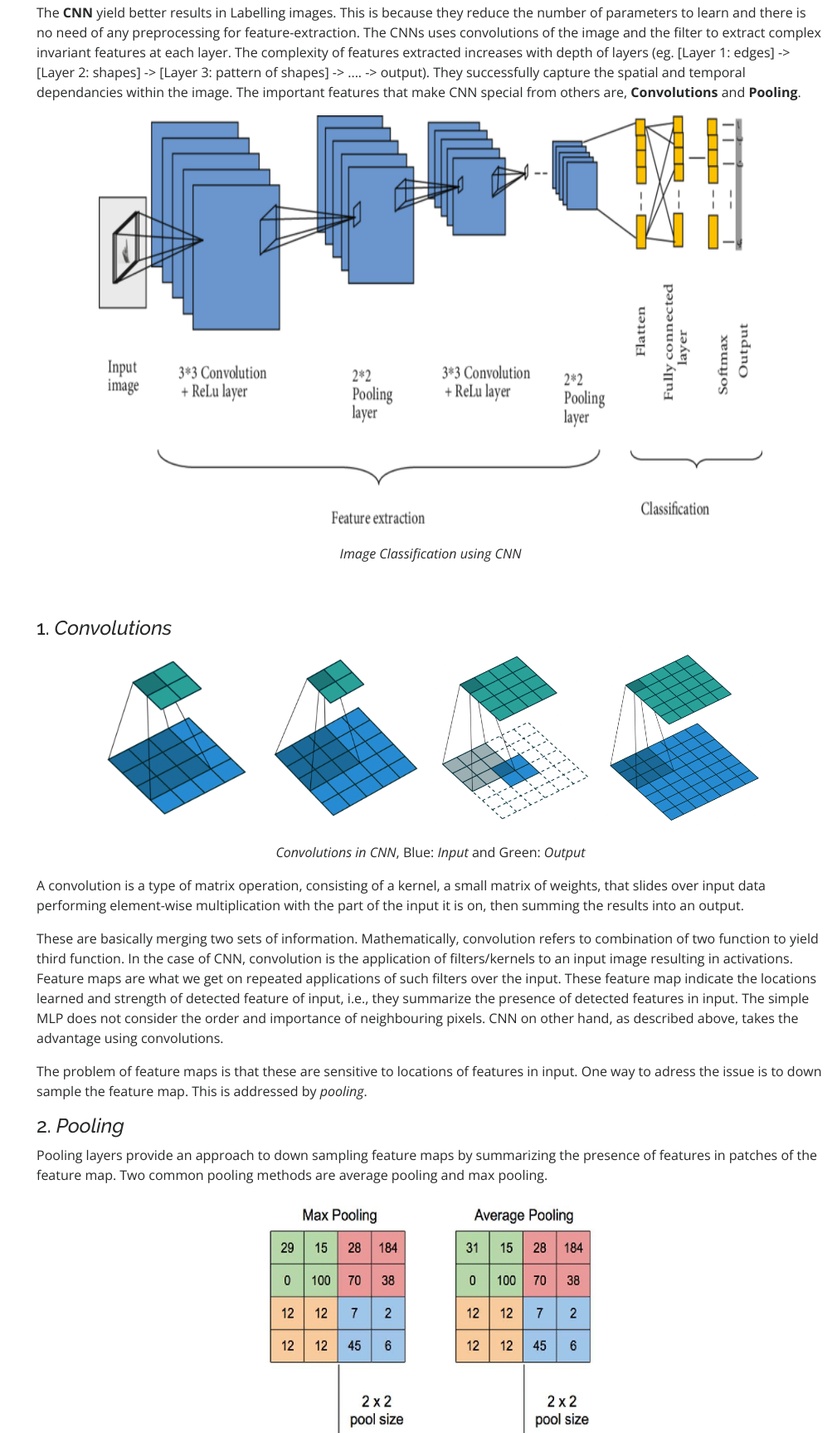
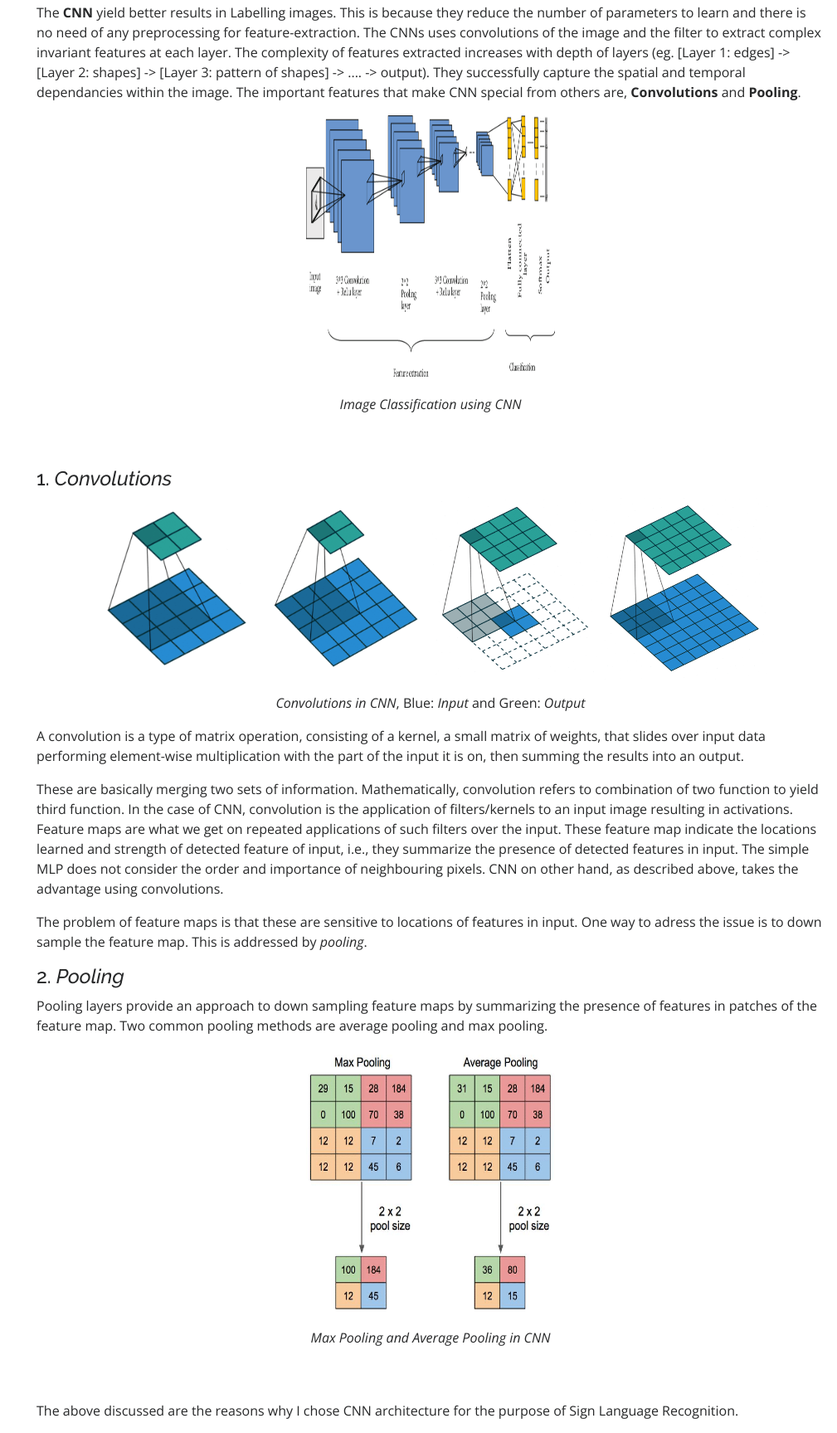
Before and after one commit to Shreya-124/Shreya-124.github.io, a plain HTML site: page portfolio-details1.html in a window 1280 px wide. Shown: the part 1073-2800 px from the top of the page at 83% size, without its empty margins (271-1280 px from the left). Drawn offline with nearby package versions, Linux system fonts and the light colour scheme.

Commit message:
Update portfolio-details1.html

```diff
--- a/portfolio-details1.html
+++ b/portfolio-details1.html
@@ -109,7 +109,7 @@
           <br>
             <h3><strong>Convolution Neural Networks</strong></h3>
             <p>The <b> CNN </b>yield better results in Labelling images. This is because they reduce the number of parameters to learn and there is no need of any preprocessing for feature-extraction. The CNNs uses convolutions of the image and the filter to extract complex invariant features at each layer. The complexity of features extracted increases with depth of layers (eg. [Layer 1: edges] -> [Layer 2: shapes] -> [Layer 3: pattern of shapes] -> .... -> output). They successfully capture the spatial and temporal dependancies within the image. The important features that make CNN special from others are, <b>Convolutions</b> and <b>Pooling</b>.</p>
-            <p style="text-align:center;"><img src="assets/images/CNN.png" alt="description of gif"  style="width:800px;height:500px;">
+            <p style="text-align:center;"><img src="assets/images/CNN.png" alt="description of gif"  style="width:300px;height:320px;">
             	<div> <p style="text-align:center;"><i>Image Classification using CNN</i> </p></div>
             </div>
             <br>
@@ -133,7 +133,7 @@
             <h4>2.<i> Pooling</i></h4>
             <p>Pooling layers provide an approach to down sampling feature maps by summarizing the presence of features in patches of the feature map. Two common pooling methods are average pooling and max pooling.
             <div>
-                <p style="text-align:center;"><img src="assets/images/pooling.png" alt="description of gif"  style="width:400px;height:400px;">
+                <p style="text-align:center;"><img src="assets/images/pooling.png" alt="description of gif"  style="width:300px;height:320px;">
             	<br>
             	<div> <p style="text-align:center;"><i>Max Pooling and Average Pooling in CNN </i></p></div>
             </div>
```
